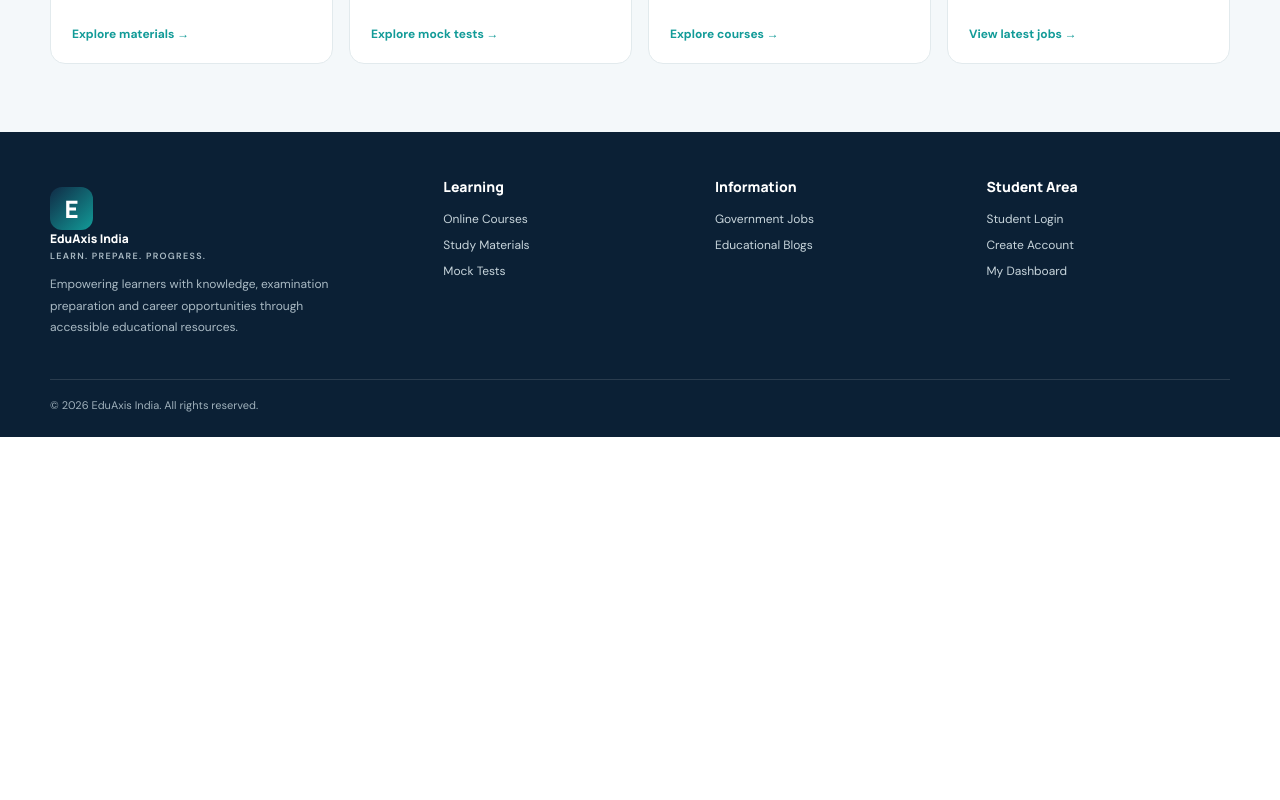
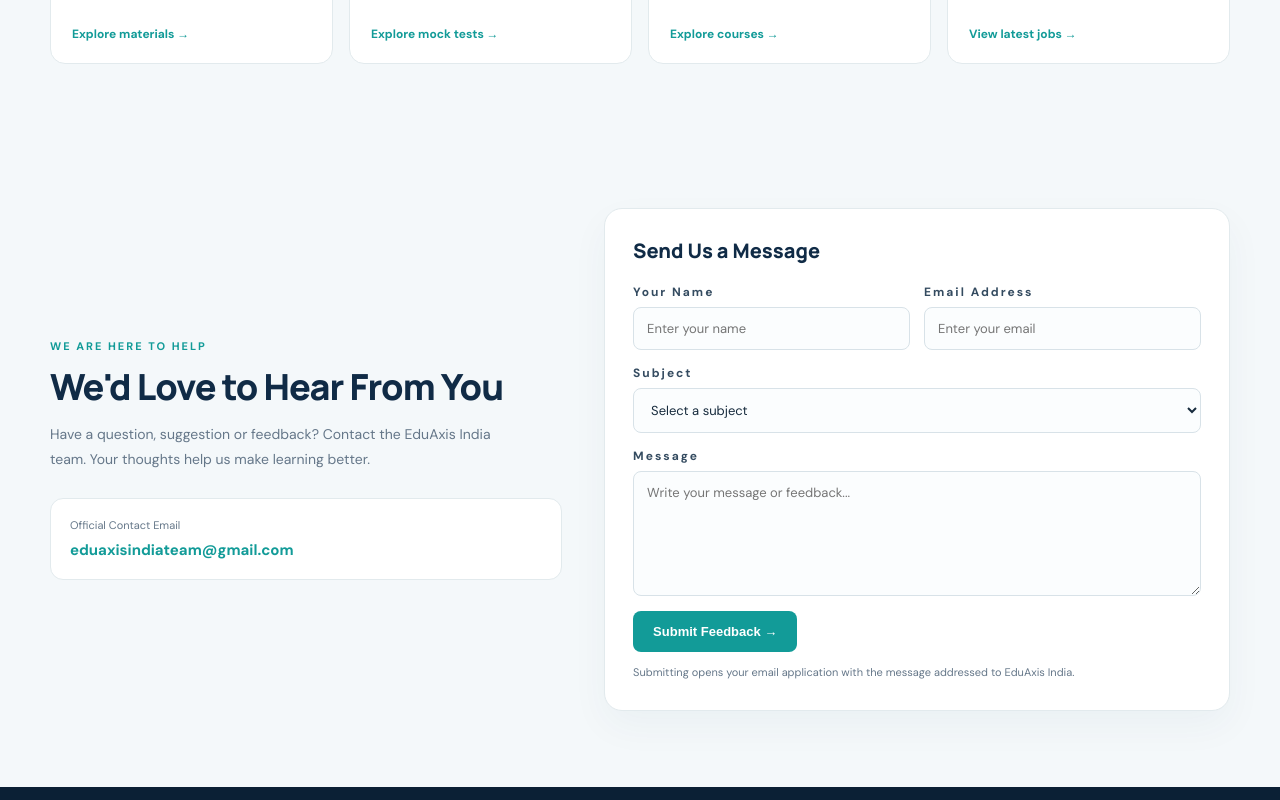
Before and after one commit to ejazahmad174-spec/eduaxis-india, a Next.js app: page / in a window 1280 px wide. Shown: the part 4180-4980 px from the top of the page. Before the commit the page ends 4617 px from the top, so only its background shows below. Built offline with nearby package versions, Linux system fonts and the light colour scheme.

Commit message:
Update page.tsx

```diff
--- a/app/page.tsx
+++ b/app/page.tsx
@@ -252,6 +252,119 @@ export default function Home() {
         .ea-footer a { display: block; color: #c8d5dc; font-size: 12px; margin: 10px 0; text-decoration: none; }
         .ea-footer a:hover { color: #fff; }
         .ea-footer-bottom { border-top: 1px solid #ffffff20; margin-top: 28px; padding-top: 18px; color: #9fb0bb; font-size: 11px; }
+        .ea-contact-section {
+          background: #f4f8fa;
+          padding: 76px 0;
+        }
+        .ea-contact-grid {
+          display: grid;
+          grid-template-columns: .9fr 1.1fr;
+          gap: 42px;
+          align-items: center;
+        }
+        .ea-contact-copy h2 {
+          color: var(--ea-navy);
+          font: 800 clamp(28px, 3vw, 36px)/1.2 Manrope, sans-serif;
+          letter-spacing: -1px;
+          margin: 12px 0;
+        }
+        .ea-contact-copy > p {
+          color: var(--ea-muted);
+          font-size: 14px;
+          line-height: 1.8;
+          max-width: 470px;
+        }
+        .ea-contact-email {
+          margin-top: 26px;
+          padding: 19px;
+          background: #fff;
+          border: 1px solid var(--ea-line);
+          border-radius: 13px;
+        }
+        .ea-contact-email span {
+          display: block;
+          color: var(--ea-muted);
+          font-size: 11px;
+          margin-bottom: 7px;
+        }
+        .ea-contact-email a {
+          color: var(--ea-teal);
+          font-size: 15px;
+          font-weight: 800;
+          text-decoration: none;
+          overflow-wrap: anywhere;
+        }
+        .ea-feedback-form {
+          background: #fff;
+          border: 1px solid var(--ea-line);
+          border-radius: 18px;
+          padding: 28px;
+          box-shadow: 0 15px 38px #183f550b;
+        }
+        .ea-feedback-form h3 {
+          color: var(--ea-navy);
+          font: 800 20px Manrope, sans-serif;
+          margin: 0 0 20px;
+        }
+        .ea-feedback-row {
+          display: grid;
+          grid-template-columns: 1fr 1fr;
+          gap: 14px;
+        }
+        .ea-feedback-field {
+          display: flex;
+          flex-direction: column;
+          gap: 7px;
+          margin-bottom: 15px;
+        }
+        .ea-feedback-field label {
+          color: #344b60;
+          font-size: 12px;
+          font-weight: 700;
+        }
+        .ea-feedback-field input,
+        .ea-feedback-field select,
+        .ea-feedback-field textarea {
+          width: 100%;
+          box-sizing: border-box;
+          padding: 12px 13px;
+          border: 1px solid #d8e2e8;
+          border-radius: 8px;
+          background: #fbfdfe;
+          color: var(--ea-ink);
+          font: 13px "DM Sans", sans-serif;
+          outline: none;
+        }
+        .ea-feedback-field input:focus,
+        .ea-feedback-field select:focus,
+        .ea-feedback-field textarea:focus {
+          border-color: var(--ea-teal);
+          box-shadow: 0 0 0 3px #129b9818;
+        }
+        .ea-feedback-field textarea {
+          resize: vertical;
+          min-height: 125px;
+        }
+        .ea-feedback-submit {
+          display: inline-flex;
+          align-items: center;
+          justify-content: center;
+          background: var(--ea-teal);
+          color: #fff;
+          border: 0;
+          border-radius: 8px;
+          padding: 13px 20px;
+          font-size: 13px;
+          font-weight: 800;
+          cursor: pointer;
+        }
+        .ea-feedback-submit:hover { background: #087d7a; }
+        .ea-feedback-note {
+          color: var(--ea-muted);
+          font-size: 11px;
+          line-height: 1.6;
+          margin: 12px 0 0;
+        }
         @media(max-width:950px) {
           .ea-nav-links { gap: 10px; }
           .ea-nav-links a { font-size: 11px; }
@@ -285,6 +398,8 @@ export default function Home() {
           .ea-jobs-banner { flex-direction: column; align-items: flex-start; }
           .ea-pyq-panel { grid-template-columns: 1fr; padding: 20px; }
           .ea-pyq-list { grid-template-columns: 1fr 1fr; }
+          .ea-contact-grid { grid-template-columns: 1fr; gap: 28px; }
+          .ea-feedback-form { padding: 22px; }
           .ea-footer-grid { grid-template-columns: 1fr 1fr; gap: 20px; }
         }
         @media(max-width:390px) {
@@ -563,6 +678,105 @@ export default function Home() {
         </div>
       </section>
 
+      <section className="ea-contact-section" id="contact">
+        <div className="ea-wrap ea-contact-grid">
+          <div className="ea-contact-copy">
+            <div className="ea-eyebrow">We are here to help</div>
+            <h2>We'd Love to Hear From You</h2>
+            <p>
+              Have a question, suggestion or feedback? Contact the EduAxis India
+              team. Your thoughts help us make learning better.
+            </p>
+            <div className="ea-contact-email">
+              <span>Official Contact Email</span>
+              <a href="mailto:eduaxisindiateam@gmail.com">
+                eduaxisindiateam@gmail.com
+              </a>
+            </div>
+          </div>
+
+          <form
+            className="ea-feedback-form"
+            onSubmit={(event) => {
+              event.preventDefault();
+              const form = event.currentTarget;
+              const data = new FormData(form);
+              const name = String(data.get("name") || "");
+              const email = String(data.get("email") || "");
+              const subject = String(data.get("subject") || "General Enquiry");
+              const message = String(data.get("message") || "");
+
+              const emailSubject = encodeURIComponent(`EduAxis India: ${subject}`);
+              const emailBody = encodeURIComponent(
+                `Name: ${name}\\nEmail: ${email}\\nSubject: ${subject}\\n\\nMessage:\\n${message}`
+              );
+
+              window.location.href =
+                `mailto:eduaxisindiateam@gmail.com?subject=${emailSubject}&body=${emailBody}`;
+            }}
+          >
+            <h3>Send Us a Message</h3>
+
+            <div className="ea-feedback-row">
+              <div className="ea-feedback-field">
+                <label htmlFor="ea-feedback-name">Your Name</label>
+                <input
+                  id="ea-feedback-name"
+                  name="name"
+                  type="text"
+                  placeholder="Enter your name"
+                  required
+                />
+              </div>
+              <div className="ea-feedback-field">
+                <label htmlFor="ea-feedback-email">Email Address</label>
+                <input
+                  id="ea-feedback-email"
+                  name="email"
+                  type="email"
+                  placeholder="Enter your email"
+                  required
+                />
+              </div>
+            </div>
+
+            <div className="ea-feedback-field">
+              <label htmlFor="ea-feedback-subject">Subject</label>
+              <select id="ea-feedback-subject" name="subject" required defaultValue="">
+                <option value="" disabled>Select a subject</option>
+                <option value="General Enquiry">General Enquiry</option>
+                <option value="Online Courses">Online Courses</option>
+                <option value="Mock Tests">Mock Tests</option>
+                <option value="Study Materials">Study Materials</option>
+                <option value="Government Jobs">Government Jobs</option>
+                <option value="Website Feedback">Website Feedback</option>
+                <option value="Technical Support">Technical Support</option>
+                <option value="Other">Other</option>
+              </select>
+            </div>
+
+            <div className="ea-feedback-field">
+              <label htmlFor="ea-feedback-message">Message</label>
+              <textarea
+                id="ea-feedback-message"
+                name="message"
+                rows={5}
+                placeholder="Write your message or feedback..."
+                required
+              />
+            </div>
+
+            <button type="submit" className="ea-feedback-submit">
+              Submit Feedback →
+            </button>
+            <p className="ea-feedback-note">
+              Submitting opens your email application with the message addressed
+              to EduAxis India.
+            </p>
+          </form>
+        </div>
+      </section>
+
       <footer className="ea-footer">
         <div className="ea-wrap">
           <div className="ea-footer-grid">
```
